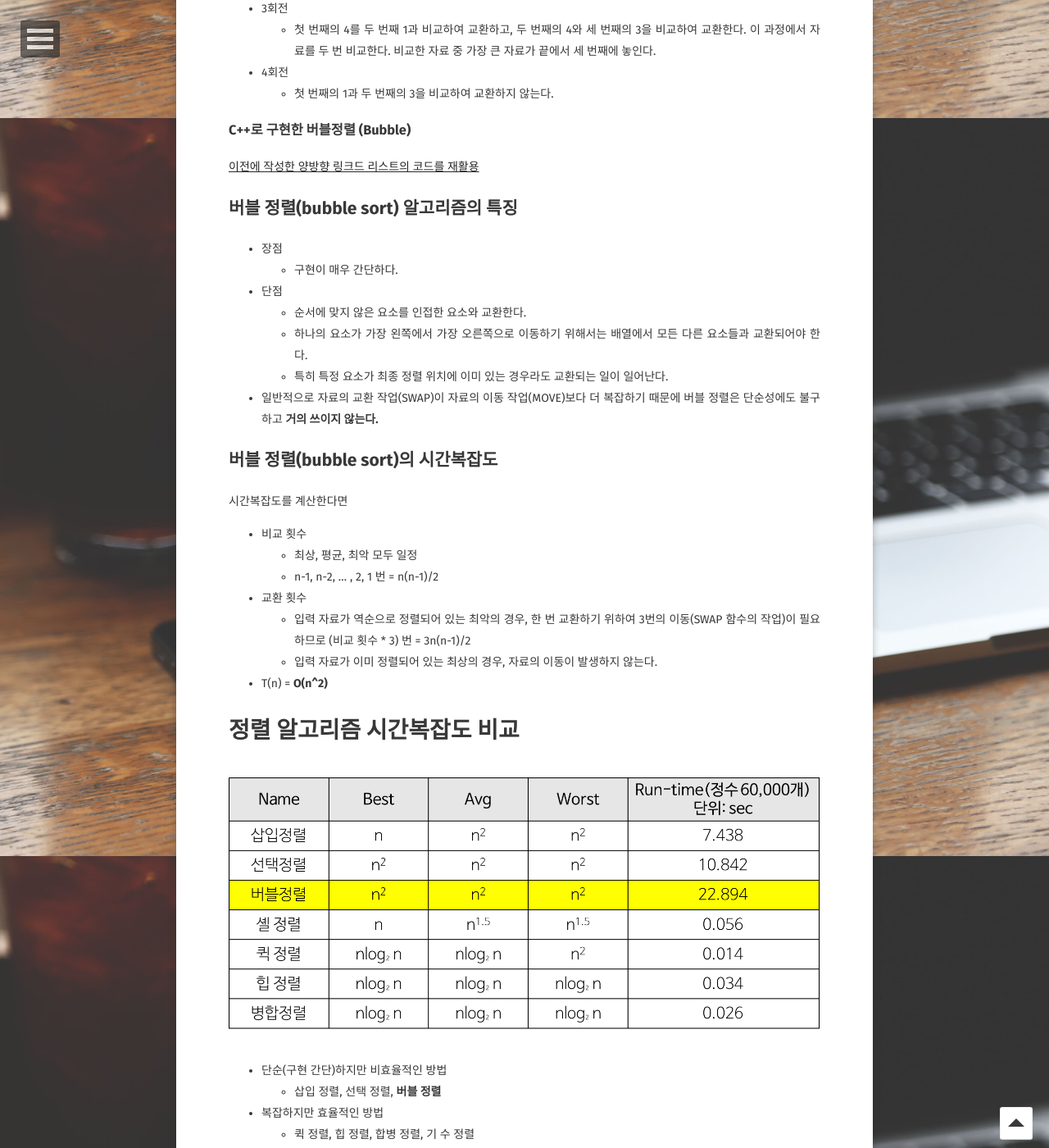
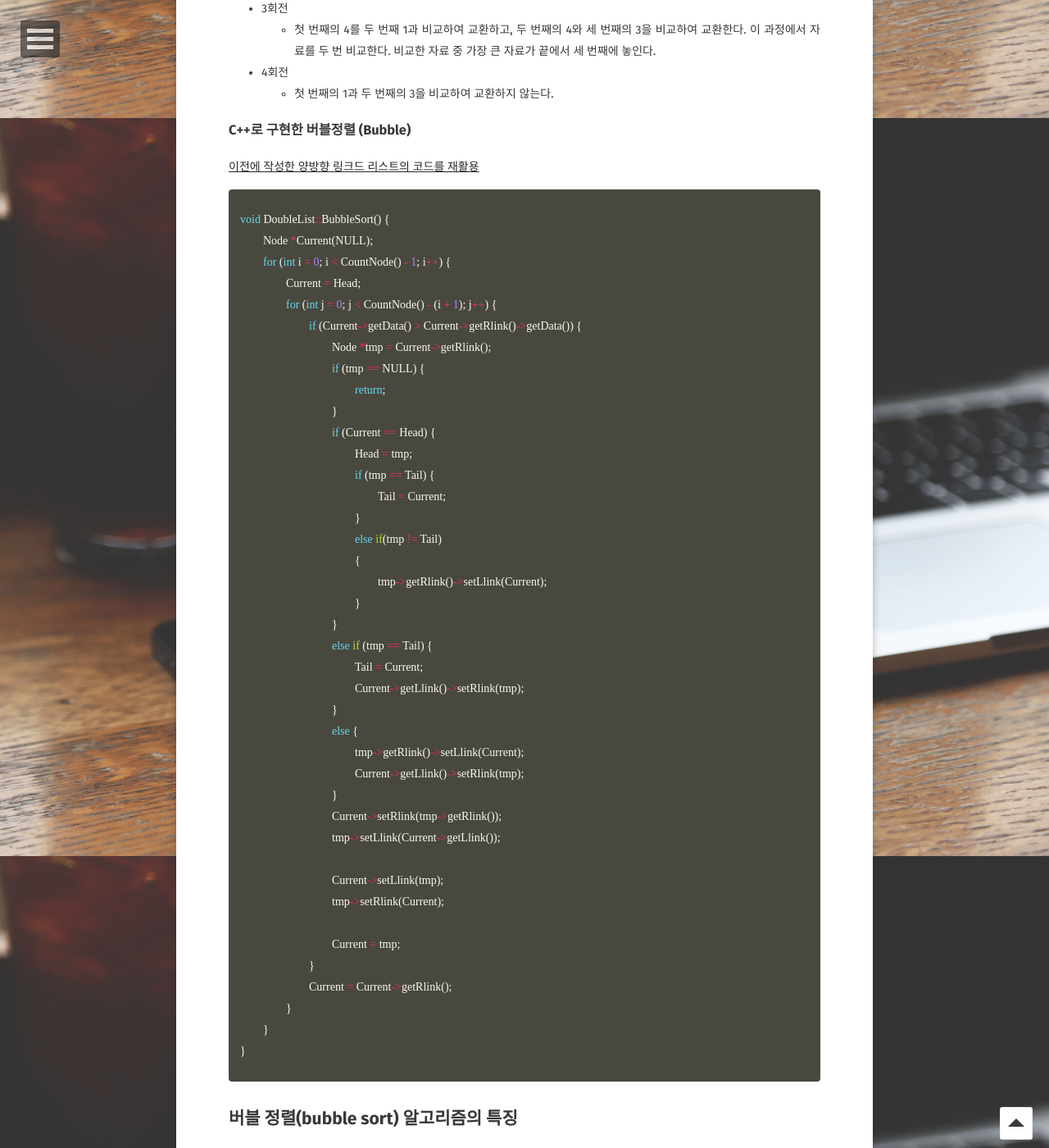
Before and after one commit to KyungRyeol1101/KyungRyeol1101.github.io, a Jekyll site: the page built from _posts/2016-02-02-algorithms-sort-bubble.md, in a window 1280 px wide and 1400 px high, scrolled down 1656 px. Shown: the whole window at 82% size. Built offline with Jekyll 4.4.1, drawn with Linux system fonts in a browser that asks for light colours; some web fonts are replaced; comment, search, counter and statistics services are not loaded; some of the changed text lies outside the part shown.

Commit message:
Update Sort

```diff
--- a/_posts/2016-02-02-algorithms-sort-bubble.md
+++ b/_posts/2016-02-02-algorithms-sort-bubble.md
@@ -39,7 +39,46 @@ comments: true
 [이전에 작성한 양방향 링크드 리스트의 코드를 재활용](https://kyungryeol1101.github.io/data-structures-linked-list-array/)
 
 {% highlight cpp %}
+void DoubleList::BubbleSort() {
+	Node *Current(NULL);
+	for (int i = 0; i < CountNode() - 1; i++) {
+		Current = Head;
+		for (int j = 0; j < CountNode() - (i + 1); j++) {
+			if (Current->getData() > Current->getRlink()->getData()) {
+				Node *tmp = Current->getRlink();
+				if (tmp == NULL) {
+					return;
+				}
+				if (Current == Head) {
+					Head = tmp;
+					if (tmp == Tail) {
+						Tail = Current;
+					}
+					else if(tmp != Tail)
+					{
+						tmp->getRlink()->setLlink(Current);
+					}
+				}
+				else if (tmp == Tail) {
+					Tail = Current;
+					Current->getLlink()->setRlink(tmp);
+				}
+				else {
+					tmp->getRlink()->setLlink(Current);
+					Current->getLlink()->setRlink(tmp);
+				}
+				Current->setRlink(tmp->getRlink());
+				tmp->setLlink(Current->getLlink());
 
+				Current->setLlink(tmp);
+				tmp->setRlink(Current);
+
+				Current = tmp;
+			}
+			Current = Current->getRlink();
+		}
+	}
+}
 {% endhighlight %}
 
 ## 버블 정렬(bubble sort) 알고리즘의 특징
@@ -74,4 +113,4 @@ comments: true
   * 퀵 정렬, 힙 정렬, 합병 정렬, 기  수 정렬
 
 # References
-> - [버블 정렬 - 위키백과](https://ko.wikipedia.org/wiki/%EA%B1%B0%ED%92%88_%EC%A0%95%EB%A0%AC)
+- [버블 정렬 - 위키백과](https://ko.wikipedia.org/wiki/%EA%B1%B0%ED%92%88_%EC%A0%95%EB%A0%AC)
```
Also changed, not shown: _posts/2016-02-03-algorithms-sort-insertion.md (renamed from _posts/2016-02-03-algorithms-sort-insert.md, +36 -4 lines), _posts/2016-02-04-algorithms-sort-quick.md (added, +153 -0 lines), images/algorithms/quick_sort/quick-sort.png (added), images/algorithms/quick_sort/quick-sort2.png (added), images/algorithms/quick_sort/sort-time-complexity-comparison.png (added).
